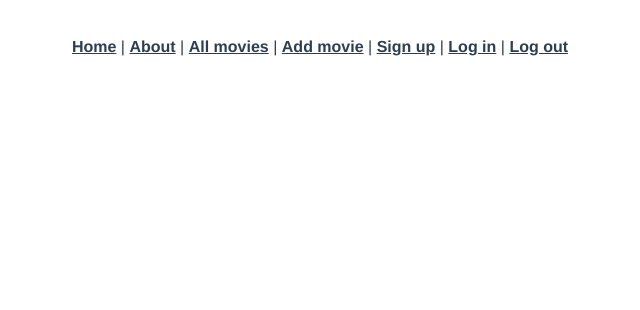
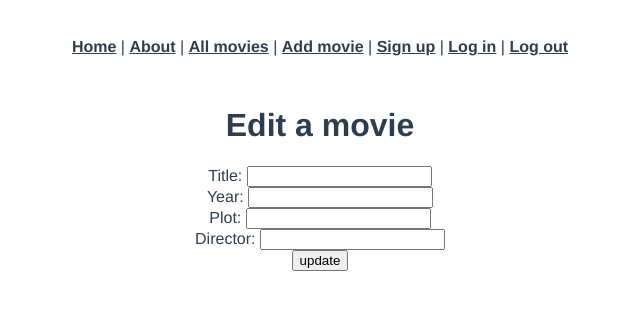
Before and after one commit to SamSharff/movie-vue-app-frontend, a Vue app: page /movies/1/edit in a window 1280 px wide. Shown: the top 310 px of the page, without its empty margins (320-960 px from the left). Built offline with nearby package versions, Linux system fonts and the light colour scheme; no server answers.

Commit message:
adds movie edit/update action

```diff
--- a/src/router/index.js
+++ b/src/router/index.js
@@ -6,6 +6,7 @@ import MoviesShow from "../views/MoviesShow.vue";
 import MoviesSignUp from "../views/MoviesSignUp.vue";
 import MoviesLogIn from "../views/LogIn.vue";
 import MoviesLogOut from "../views/LogOut.vue";
+import MoviesEdit from "../views/MoviesEdit.vue";
 
 const routes = [
   {
@@ -51,6 +52,11 @@ const routes = [
     name: "movies-logout",
     component: MoviesLogOut,
   },
+  {
+    path: "/movies/:id/edit",
+    name: "movies-edit",
+    component: MoviesEdit,
+  },
 ];
 
 const router = createRouter({
--- /dev/null
+++ b/src/views/MoviesEdit.vue
@@ -0,0 +1,53 @@
+<script>
+import axios from "axios";
+
+export default {
+  data: function () {
+    return {
+      editMovieParams: {},
+      movie: {},
+      errors: [],
+    };
+  },
+  created: function () {
+    axios.get("/movies/" + this.$route.params.id + ".json").then((response) => {
+      console.log("movies show", response);
+      this.movie = response.data;
+    });
+  },
+  methods: {
+    updateMovie: function () {
+      axios
+        .patch("/movie/" + this.movie.id + this.editMovieParams + ".json")
+        .then((response) => {
+          console.log("movies update", response);
+          this.$router.push("/movies");
+        })
+        .catch((error) => {
+          console.log("movies update error", error.response);
+          this.errors = error.response.data.errors;
+        });
+    },
+  },
+};
+</script>
+<template>
+  <div class="movies-edit">
+    <h1>Edit a movie</h1>
+    <form v-on:submit.prevent="updateMovie()">
+      Title:
+      <input type="text" v-model="editMovieParams.title" />
+      <br />
+      Year:
+      <input type="text" v-model="editMovieParams.year" />
+      <br />
+      Plot:
+      <input type="text" v-model="editMovieParams.plot" />
+      <br />
+      Director:
+      <input type="text" v-model="editMovieParams.director" />
+      <br />
+      <input type="submit" value="update" />
+    </form>
+  </div>
+</template>
--- a/src/views/MoviesShow.vue
+++ b/src/views/MoviesShow.vue
@@ -22,7 +22,8 @@ export default {
     <p>Year: {{ movie.year }}</p>
     <p>Plot: {{ movie.plot }}</p>
     <p>Director: {{ movie.director }}</p>
-    <!-- <button v-on:click="moviesIndex()">Back to movies database</button> -->
     <router-link to="/movies">Back to database</router-link>
+    <br />
+    <router-link v-bind:to="`/movies/${movie.id}/edit`">Edit movie</router-link>
   </div>
 </template>
```
